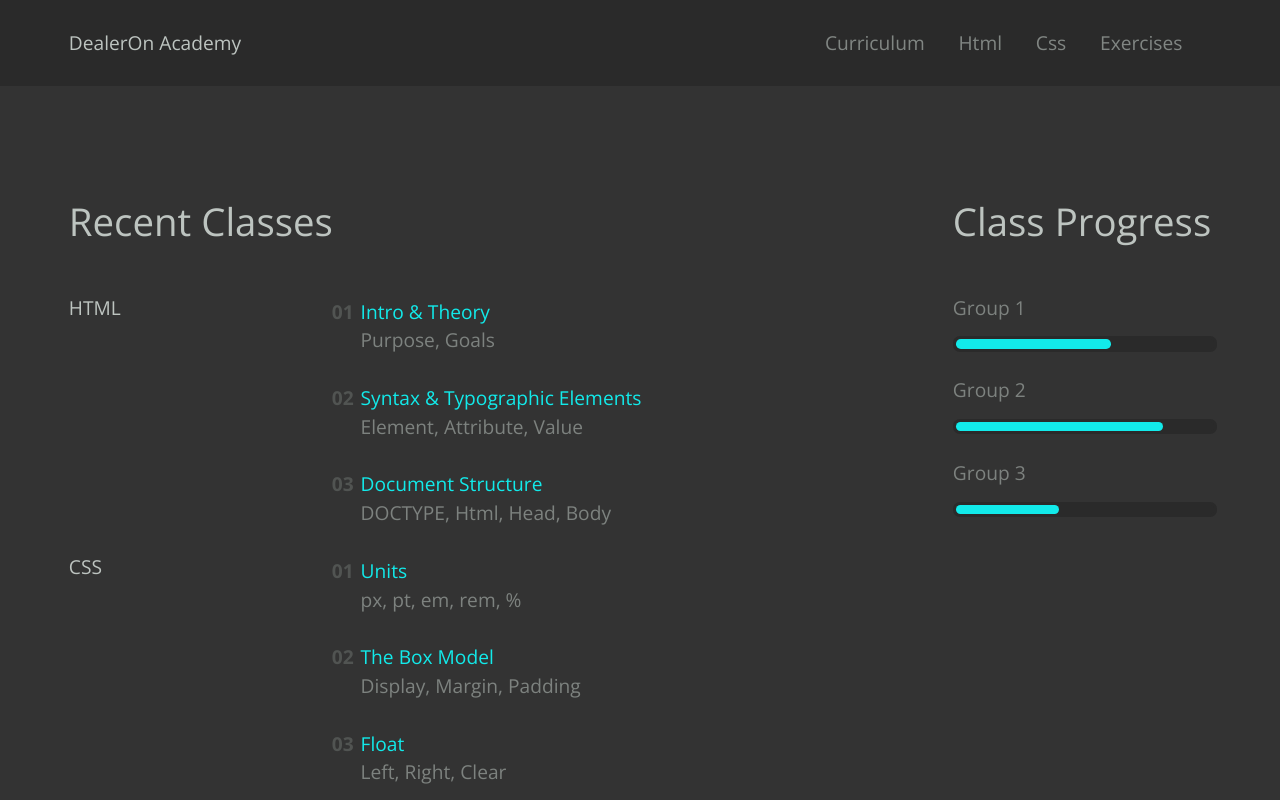
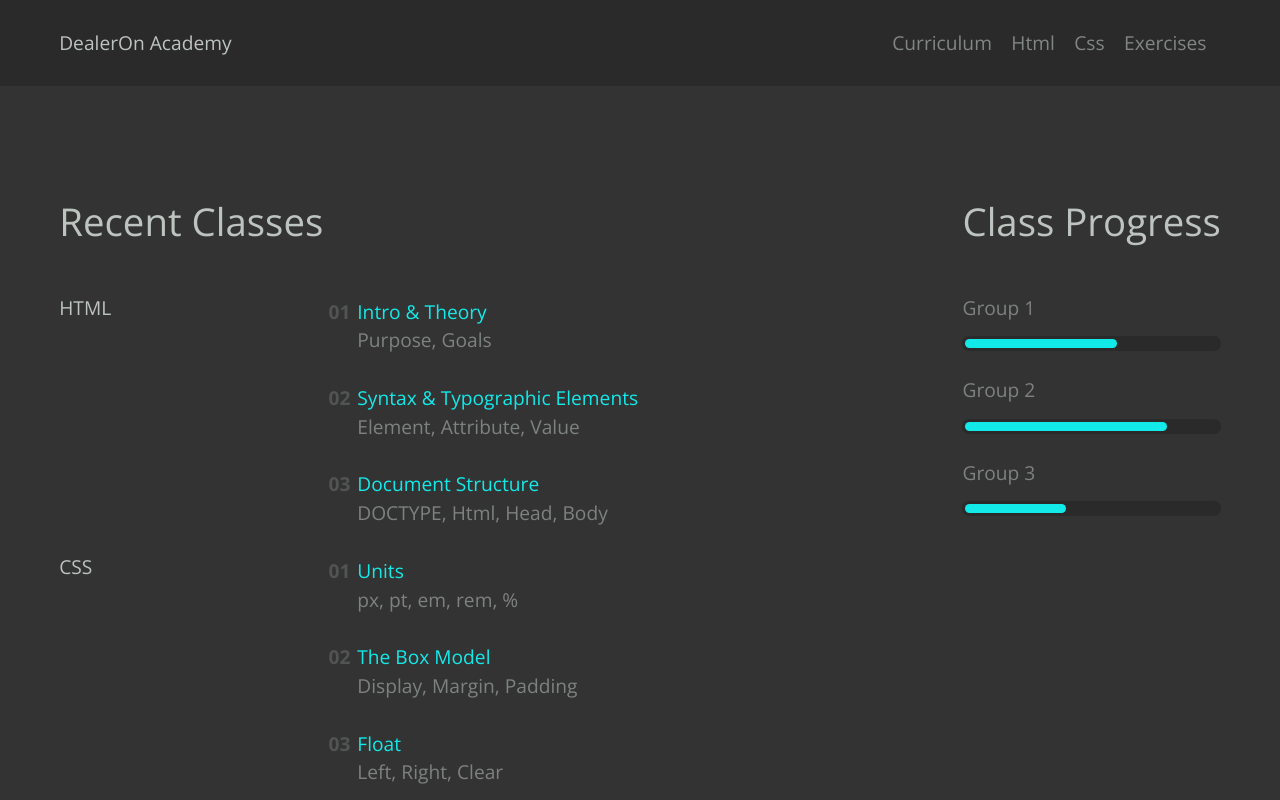
Before and after one commit to DealerOnClass/standard, a plain HTML site: page index.html in a window 1280 px wide. Shown: the top 800 px of the page. Drawn offline with nearby package versions, Linux system fonts and the light colour scheme.

Commit message:
Update v14

```diff
--- a/css/screen.css
+++ b/css/screen.css
@@ -31,6 +31,7 @@ html {
     }
 }
 body {
+    min-width: 320px;
     font-family: 'Open Sans', sans-serif;
     line-height: 1.5;
     color: #bdc4c0;
@@ -69,14 +70,14 @@ strong {
 }
 .grid__container {
     max-width: 1200px;
-    padding: 0 1.5em;
+    padding: 0 1em;
     margin: 0 auto;
 }
 .grid__row {
-    margin: 0 -1.5em;
+    margin: 0 -1em;
 }
 [class^="grid__col--"] {
-    padding: 0 1.5em;
+    padding: 0 1em;
 }
 @media (min-width: 55em) {
     [class^="grid__col--"] {
@@ -123,9 +124,15 @@ strong {
     .nav__menu {
         float: right;
     }
+    .nav__menu .nav__link {
+        padding-right: 1.5em;
+    }
+}
+.nav__logo .nav__link {
+    padding-bottom: 0;
 }
 .nav__menu .nav__link {
-    padding-right: 1.5em;
+    padding-right: .75em;
     color: #818683;
 }
 .nav__menu .nav__link:hover,
@@ -182,10 +189,11 @@ strong {
 [class^="progress__bar--"] {
     position: relative;
     width: 100%;
-    height: .5em;
+    height: .8em;
     background-color: #2a2a2a;
     border: .2em solid #2a2a2a;
     border-radius: .35em;
+    box-sizing: border-box;
 }
 [class^="progress__bar--"]:before {
     content: "";
```
